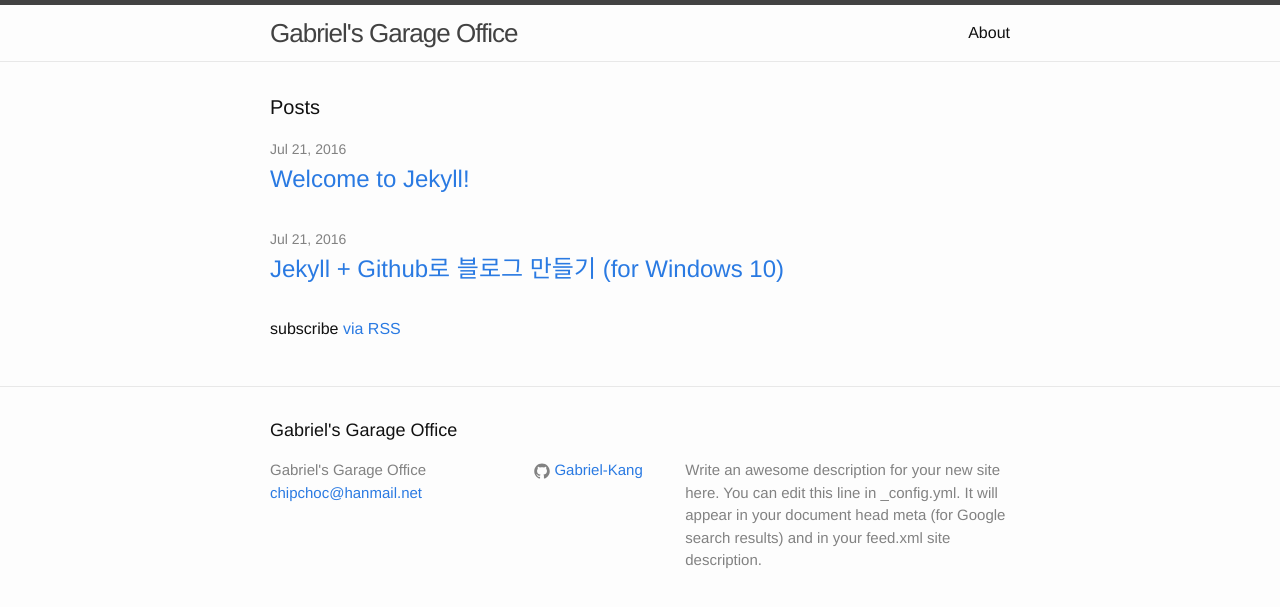
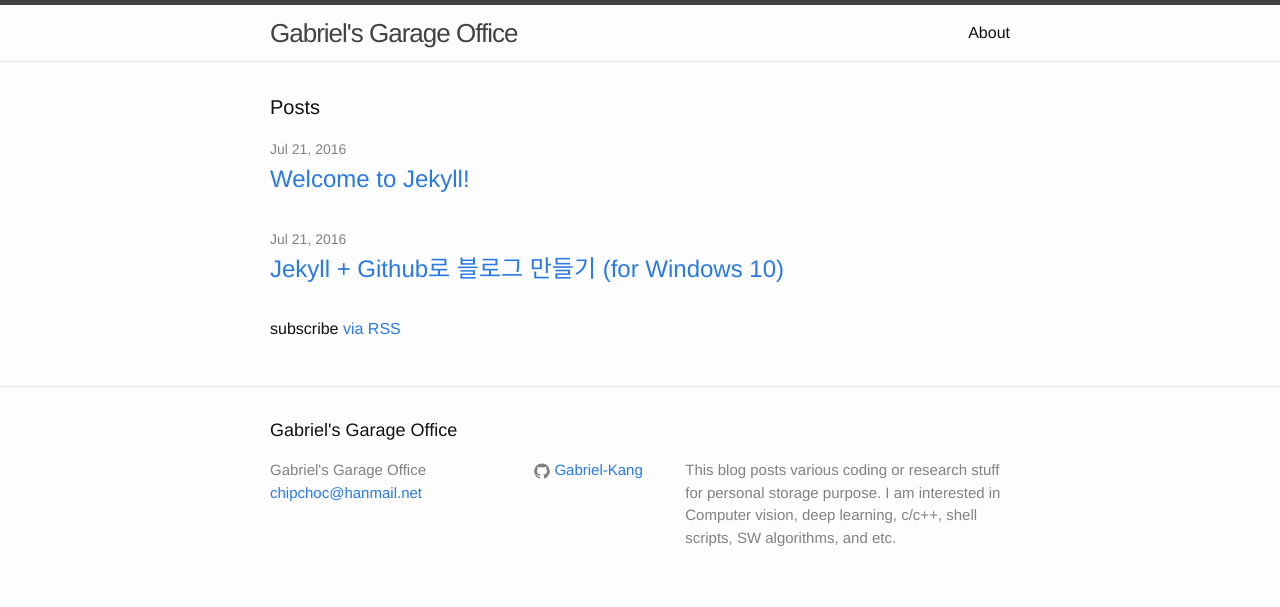
Before and after one commit to Gabriel-Kang/gabriel-kang.github.io, a Jekyll site: the page built from index.html, in a window 1280 px wide. Shown: the top 607 px of the page. Built offline with Jekyll 4.4.1, drawn with Linux system fonts in a browser that asks for light colours.

Commit message:
-소개글 업데이트

```diff
--- a/_config.yml
+++ b/_config.yml
@@ -9,9 +9,8 @@
 title: Gabriel's Garage Office
 email: chipchoc@hanmail.net
 description: > # this means to ignore newlines until "baseurl:"
-  Write an awesome description for your new site here. You can edit this
-  line in _config.yml. It will appear in your document head meta (for
-  Google search results) and in your feed.xml site description.
+  This blog posts various coding or research stuff for personal storage purpose. I am interested in Computer
+   vision, deep learning, c/c++, shell scripts, SW algorithms, and etc.
 baseurl: "" # the subpath of your site, e.g. /blog
 url: "https://gabriel-kang.github.io/" # the base hostname & protocol for your site
 #twitter_username: jekyllrb
```
